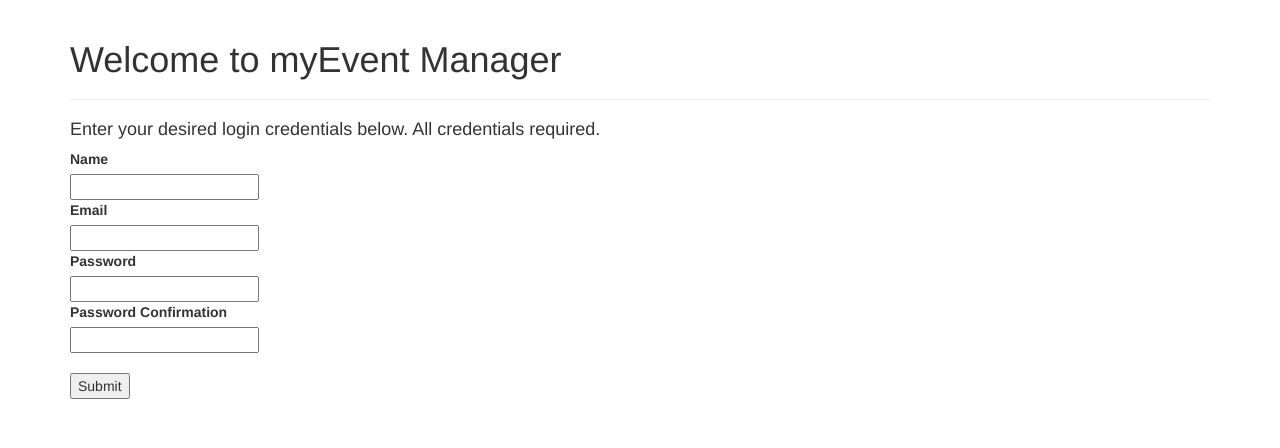
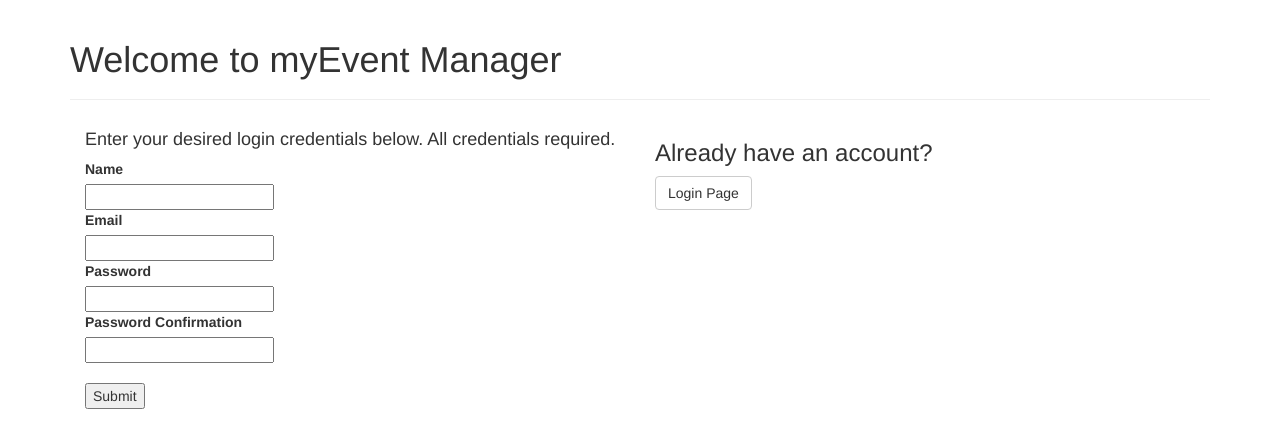
Before and after one commit to abramjstamper/COS343-Project, a Flask app: page /user/new in a window 1280 px wide. Shown: the top 448 px of the page. Run offline with Flask 2, Linux system fonts and the light colour scheme; data comes from the database, SQL or seed files in the repository; some libraries are stand-ins or nearby versions.

Commit message:
Added loop from new account back to login page in the UI

```diff
--- a/templates/login/new.html
+++ b/templates/login/new.html
@@ -7,6 +7,7 @@
 {% endblock %}
 
 {% block content %}
+<div class="col-xs-6">
     <h4>Enter your desired login credentials below. All credentials required.</h4>
     {% from "_formhelpers.html" import render_field %}
     <form method=POST action="{{ request.path }}">
@@ -21,4 +22,10 @@
             <input type=submit>
         </div>
     </form>
+</div>
+
+<div class="col-xs-6">
+    <h3>Already have an account?</h3>
+    <a class="btn btn-default" href="/login" role="button">Login Page</a>
+</div>
 {% endblock %}
```
Lines whose indentation alone changed are shown as unchanged.
